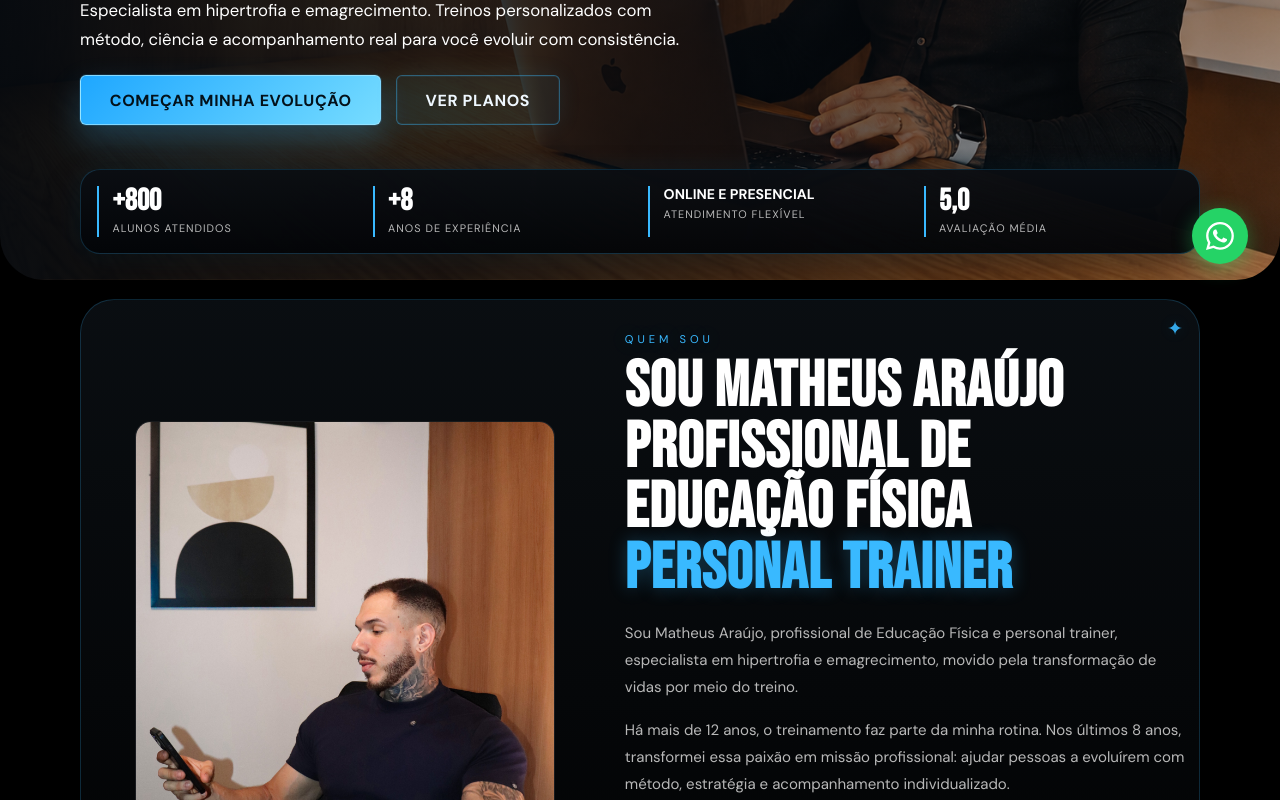
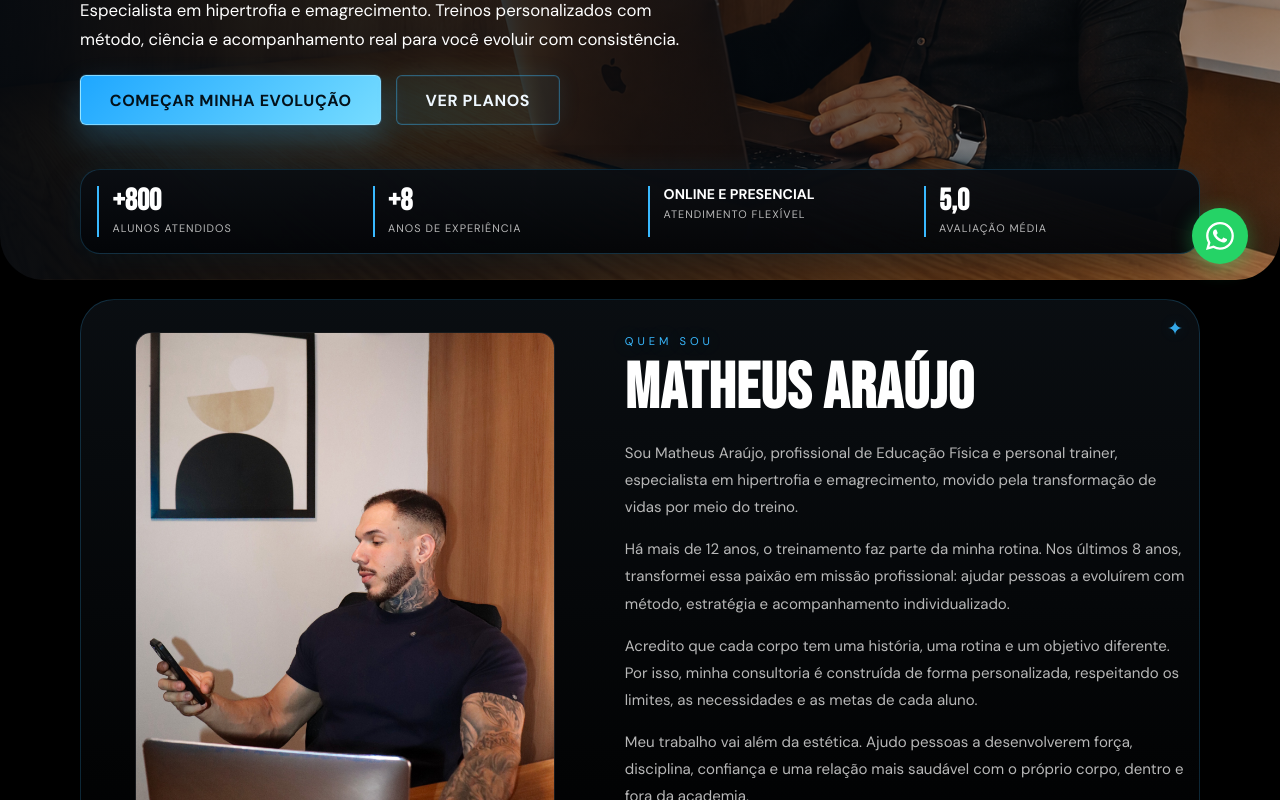
Before and after one commit to Yeerh/MHaraujo, a React (Vite) app: page / in a window 1280 px wide. Shown: the part 504-1304 px from the top of the page. Built offline with nearby package versions, Linux system fonts and the light colour scheme.

Commit message:
Simplify about section heading

```diff
--- a/src/components/sections/Sobre.jsx
+++ b/src/components/sections/Sobre.jsx
@@ -22,7 +22,7 @@ export default function Sobre() {
               {sobreSection.titulo.map((linha) => (
                 <span key={linha}>{linha}</span>
               ))}
-              <span className="neon">{sobreSection.destaque}</span>
+              {sobreSection.destaque && <span className="neon">{sobreSection.destaque}</span>}
             </h2>
 
             <div className="sobre-copy">
--- a/src/data/siteData.js
+++ b/src/data/siteData.js
@@ -27,8 +27,8 @@ export const heroStats = [
 
 export const sobreSection = {
   eyebrow: "QUEM SOU",
-  titulo: ["SOU MATHEUS ARAÚJO", "PROFISSIONAL DE", "EDUCAÇÃO FÍSICA"],
-  destaque: "PERSONAL TRAINER",
+  titulo: ["MATHEUS ARAÚJO"],
+  destaque: "",
   tag: "+800 ALUNOS ATENDIDOS",
   paragrafos: [
     "Sou Matheus Araújo, profissional de Educação Física e personal trainer, especialista em hipertrofia e emagrecimento, movido pela transformação de vidas por meio do treino.",
```
